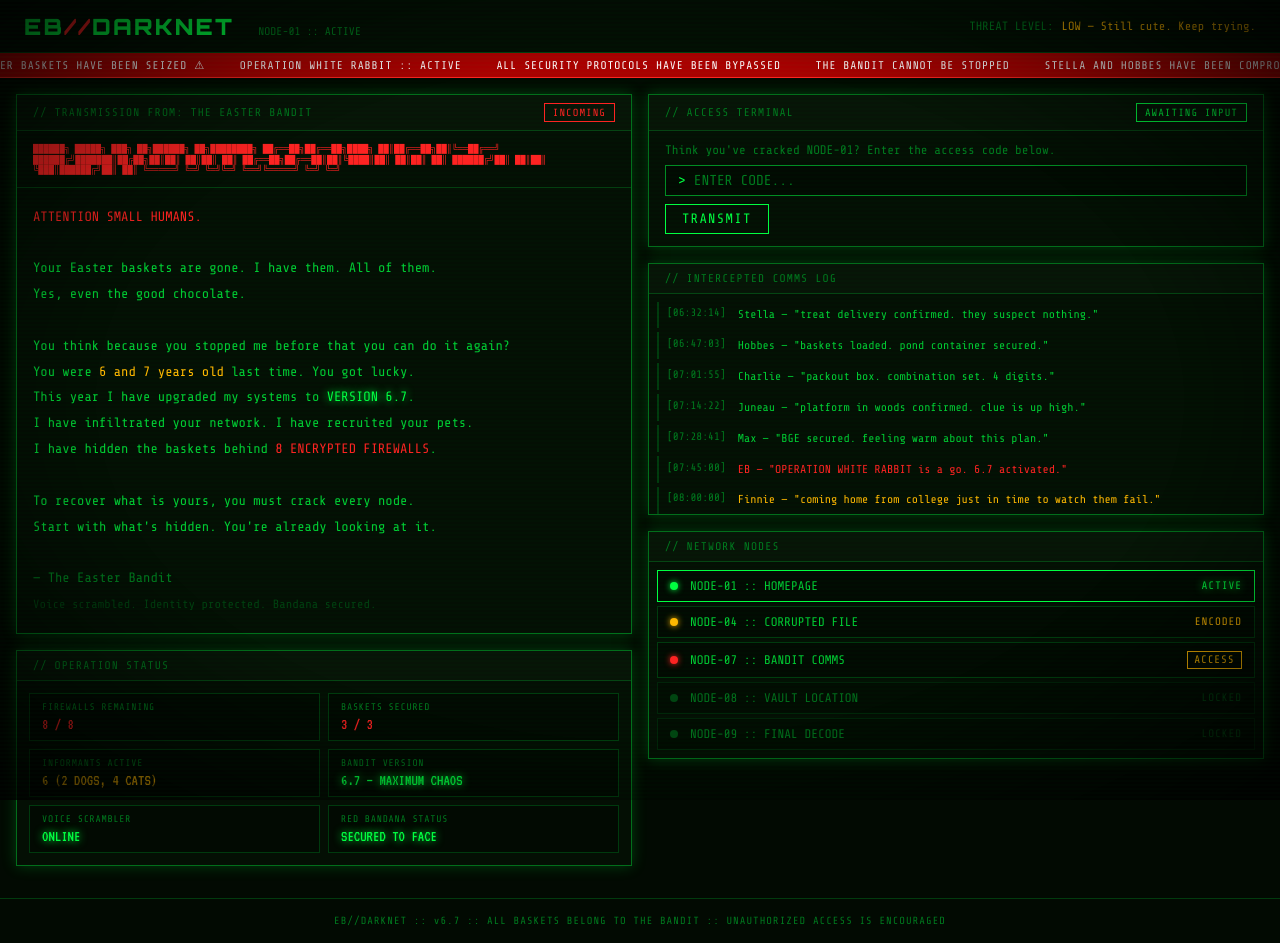
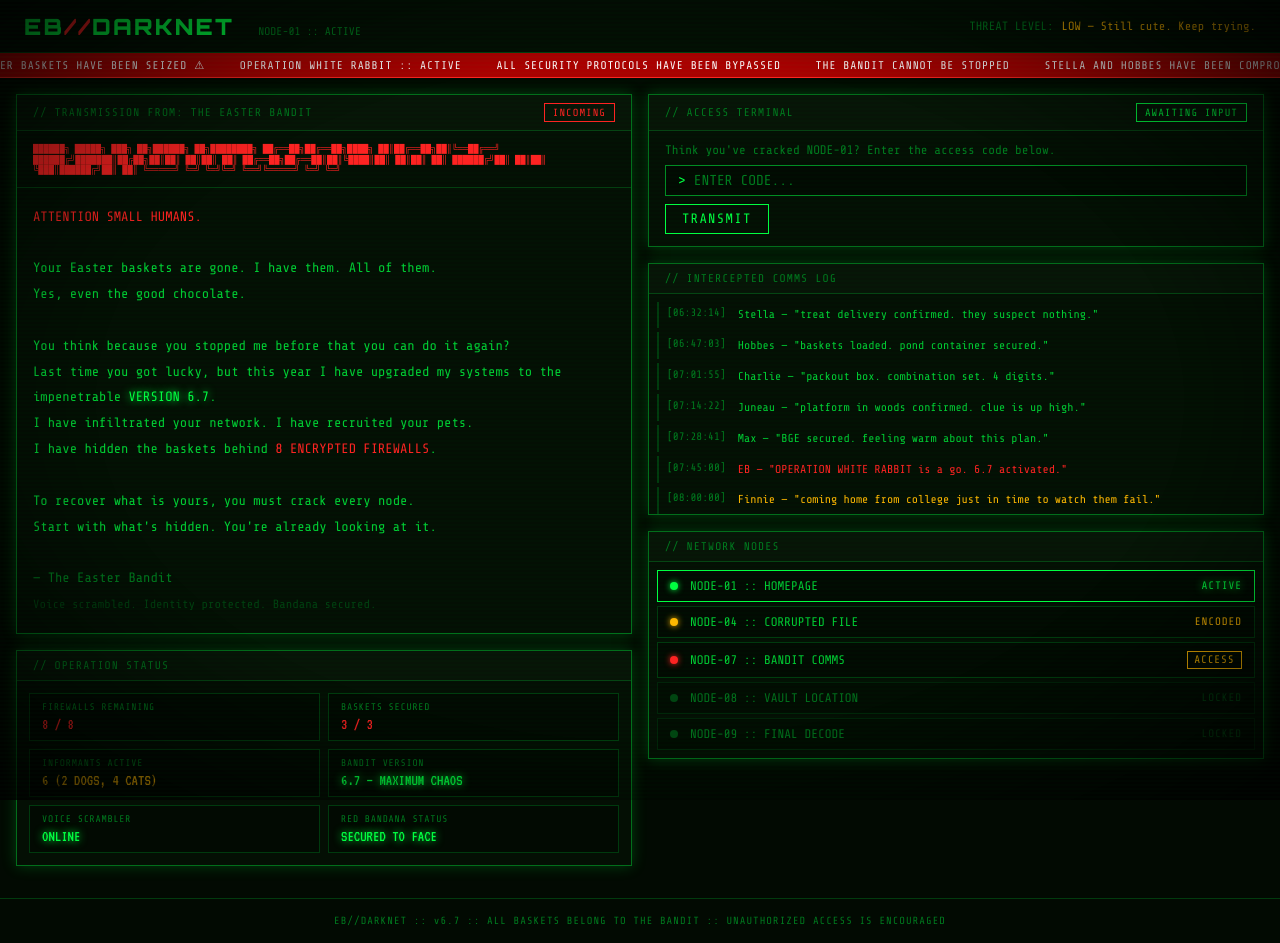
Before and after one commit to candersen97/easter-bandit, a React (Vite) app: page / in a window 1280 px wide. Built offline with nearby package versions, Linux system fonts and the light colour scheme.

Commit message:
Update ransom message to remove inaccurate age reference
Co-Authored-By: Claude Opus 4.6 <noreply@anthropic.com>

```diff
--- a/src/pages/Home.jsx
+++ b/src/pages/Home.jsx
@@ -134,8 +134,7 @@ export default function Home() {
                   <p>Yes, even the good chocolate.</p>
                   <p>&nbsp;</p>
                   <p>You think because you stopped me before that you can do it again?</p>
-                  <p>You were <span className="amber-text">6 and 7 years old</span> last time. You got lucky.</p>
-                  <p>This year I have upgraded my systems to <span className="green-bright">VERSION 6.7</span>.</p>
+                  <p>Last time you got lucky, but this year I have upgraded my systems to the impenetrable <span className="green-bright">VERSION 6.7</span>.</p>
                   <p>I have infiltrated your network. I have recruited your pets.</p>
                   <p>I have hidden the baskets behind <span className="red-text">8 ENCRYPTED FIREWALLS</span>.</p>
                   <p>&nbsp;</p>
```
